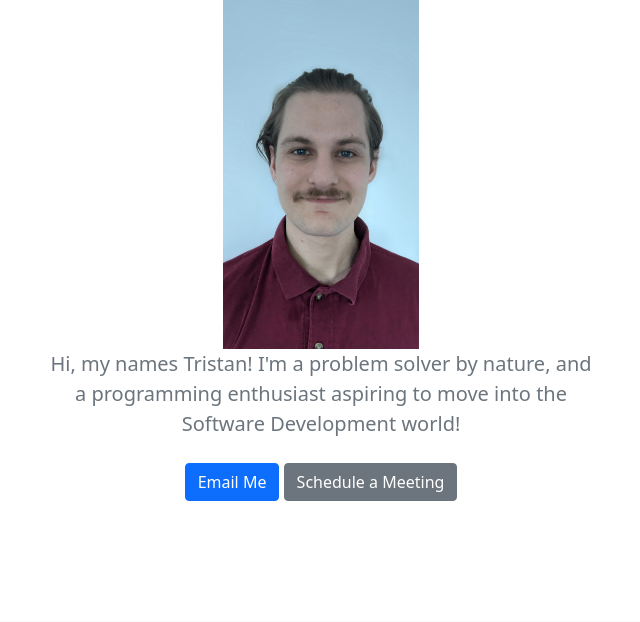
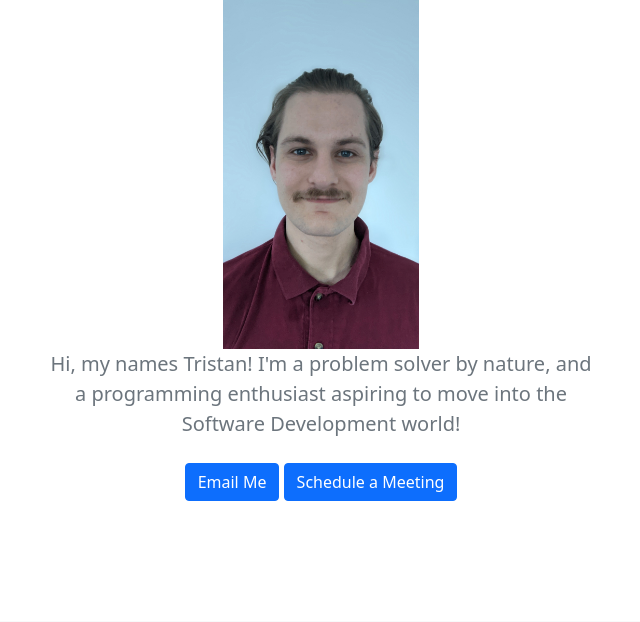
Before and after one commit to tizlar/Personal-Portfolio, a Django app: page / in a window 1280 px wide. Shown: the part 153-775 px from the top of the page, without its empty margins (319-959 px from the left). Run offline with Django 3.2, Linux system fonts and the light colour scheme; data comes from the database, SQL or seed files in the repository; some libraries are stand-ins or nearby versions.

Commit message:
Button update

```diff
--- a/Portfolio-Project/jobs/templates/jobs/home.html
+++ b/Portfolio-Project/jobs/templates/jobs/home.html
@@ -55,7 +55,7 @@
         <p class="lead text-muted">Hi, my names Tristan! I'm a problem solver by nature, and a programming enthusiast aspiring to move into the Software Development world!</p>
         <p>
           <a href="mailto:tristanizlar@gmail.com" class="btn btn-primary my-2">Email Me</a>
-          <a href="#" class="btn btn-secondary my-2">Schedule a Meeting</a>
+          <a href="#" class="btn btn-primary my-2">Schedule a Meeting</a>
         </p>
       </div>
     </div>
```
